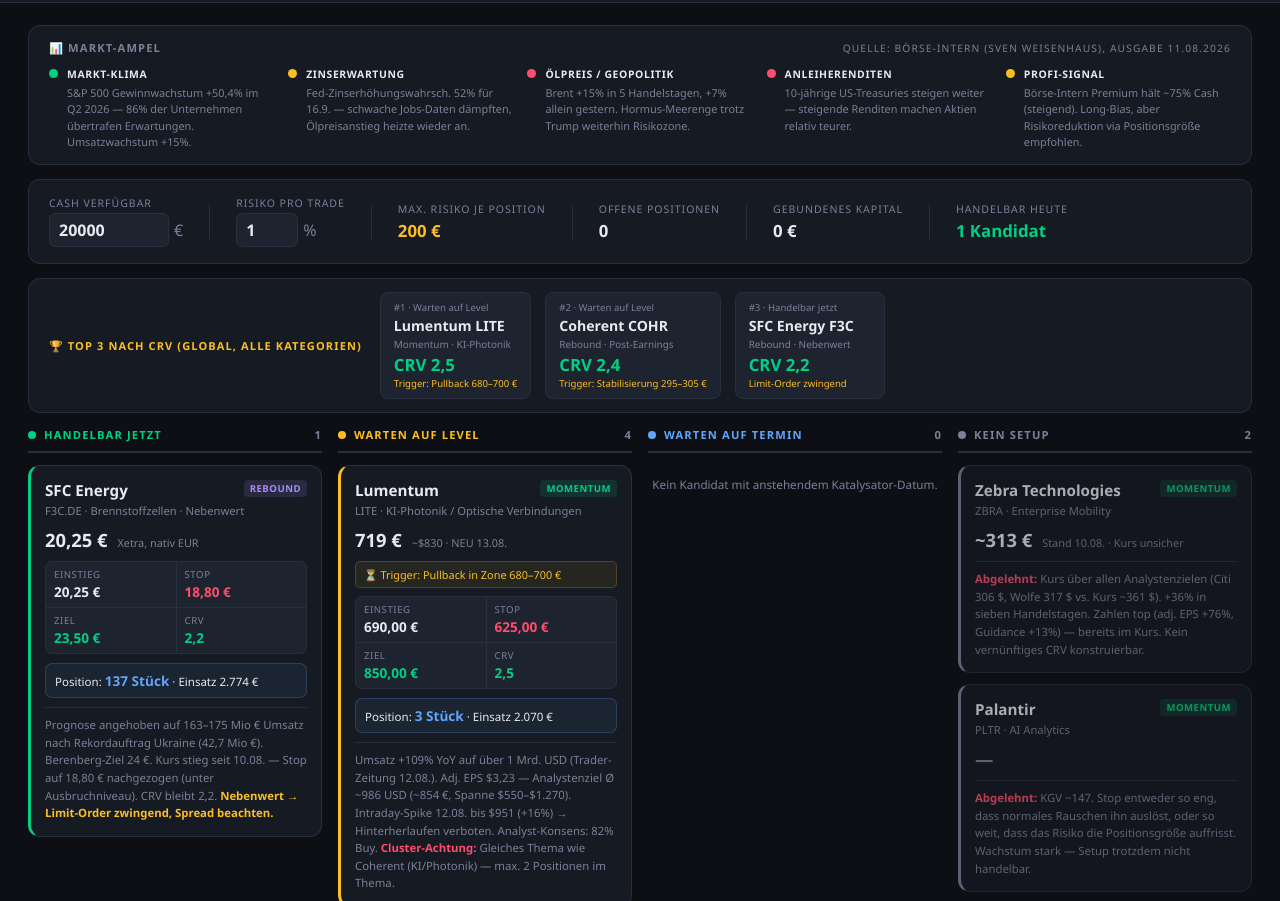
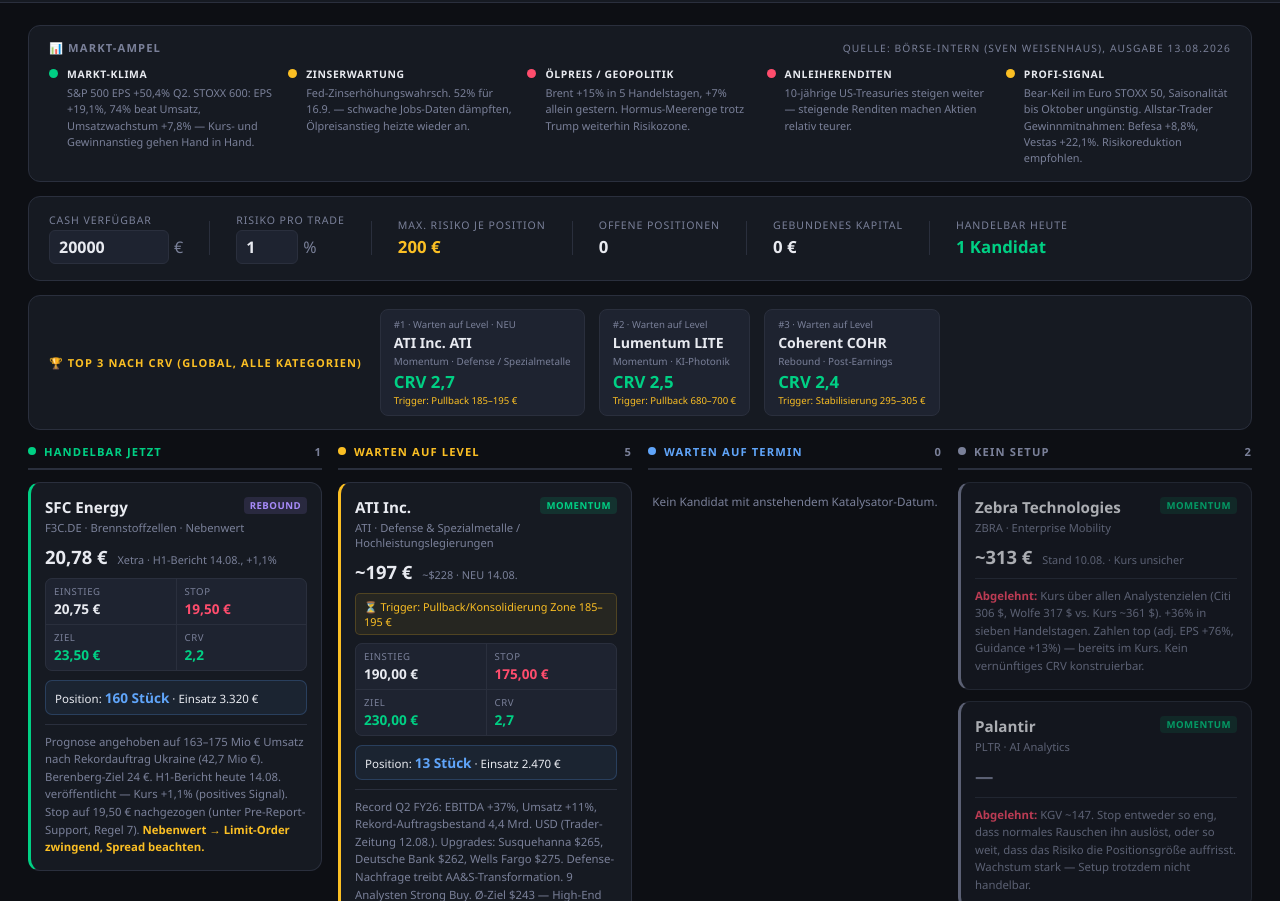
Before and after one commit to pxlt78/trading, a plain HTML site: page index.html in a window 1280 px wide. Shown: the part 59-960 px from the top of the page. Drawn offline with Linux system fonts and the light colour scheme.

Commit message:
Update 2026-08-14

```diff
--- a/index.html
+++ b/index.html
@@ -14,31 +14,20 @@
   .stand{background:var(--surface2);border:1px solid var(--border);border-radius:6px;padding:5px 12px;font-size:.75rem;color:var(--muted)}
   .stand b{color:var(--text)}
   .main{padding:22px 28px;max-width:1400px;margin:0 auto}
-
-  /* PORTFOLIO BAR */
   .pf{background:var(--surface);border:1px solid var(--border);border-radius:12px;padding:16px 20px;margin-bottom:14px;display:flex;gap:26px;align-items:center;flex-wrap:wrap}
   .pf-item{display:flex;flex-direction:column;gap:3px}
   .pf-label{font-size:.66rem;color:var(--muted);text-transform:uppercase;letter-spacing:.09em}
   .pf-val{font-size:1.05rem;font-weight:700}
-  .pf input{background:var(--surface2);border:1px solid var(--border);border-radius:6px;color:var(--text);
-  padding:5px 9px;font-size:1rem;font-weight:700;width:120px;font-family:inherit}
+  .pf input{background:var(--surface2);border:1px solid var(--border);border-radius:6px;color:var(--text);padding:5px 9px;font-size:1rem;font-weight:700;width:120px;font-family:inherit}
   .pf input:focus{outline:none;border-color:var(--blue)}
   .pf-sep{width:1px;height:34px;background:var(--border)}
-
-  .warn{background:rgba(255,77,109,.08);border:1px solid rgba(255,77,109,.3);border-radius:10px;
-  padding:11px 16px;margin-bottom:20px;font-size:.8rem;color:var(--red);display:none}
+  .warn{background:rgba(255,77,109,.08);border:1px solid rgba(255,77,109,.3);border-radius:10px;padding:11px 16px;margin-bottom:20px;font-size:.8rem;color:var(--red);display:none}
   .warn.on{display:block}
-
-  /* COLUMNS */
   .grid{display:grid;grid-template-columns:1fr 1fr 1fr 1fr;gap:16px;margin-bottom:24px}
-  .col-title{display:flex;align-items:center;gap:8px;font-size:.7rem;font-weight:700;text-transform:uppercase;
-  letter-spacing:.1em;margin-bottom:12px;padding-bottom:9px;border-bottom:2px solid var(--border)}
+  .col-title{display:flex;align-items:center;gap:8px;font-size:.7rem;font-weight:700;text-transform:uppercase;letter-spacing:.1em;margin-bottom:12px;padding-bottom:9px;border-bottom:2px solid var(--border)}
   .col-title .dot{width:8px;height:8px;border-radius:50%}
   .col-count{margin-left:auto;color:var(--muted);font-weight:600}
-
-  /* CARD */
-  .card{background:var(--surface);border:1px solid var(--border);border-radius:12px;padding:14px;margin-bottom:11px;
-  border-left:3px solid var(--border)}
+  .card{background:var(--surface);border:1px solid var(--border);border-radius:12px;padding:14px;margin-bottom:11px;border-left:3px solid var(--border)}
   .card.go{border-left-color:var(--green)}
   .card.lvl{border-left-color:var(--yellow)}
   .card.evt{border-left-color:var(--blue)}
@@ -52,33 +41,23 @@
   .co{font-size:.7rem;color:var(--muted);margin-bottom:9px}
   .px{font-size:1.15rem;font-weight:700;margin-bottom:9px}
   .px small{font-size:.68rem;color:var(--muted);font-weight:400;margin-left:5px}
-
-  /* SETUP GRID */
-  .setup{display:grid;grid-template-columns:1fr 1fr;gap:1px;background:var(--border);border:1px solid var(--border);
-  border-radius:7px;overflow:hidden;margin-bottom:9px}
+  .setup{display:grid;grid-template-columns:1fr 1fr;gap:1px;background:var(--border);border:1px solid var(--border);border-radius:7px;overflow:hidden;margin-bottom:9px}
   .su{background:var(--surface2);padding:6px 8px}
   .su-l{font-size:.6rem;color:var(--muted);text-transform:uppercase;letter-spacing:.06em}
   .su-v{font-size:.85rem;font-weight:700;margin-top:1px}
   .crv-ok{color:var(--green)} .crv-mid{color:var(--yellow)} .crv-bad{color:var(--red)}
-
-  .size{background:rgba(96,165,250,.07);border:1px solid rgba(96,165,250,.22);border-radius:7px;
-  padding:7px 9px;margin-bottom:9px;font-size:.72rem}
+  .size{background:rgba(96,165,250,.07);border:1px solid rgba(96,165,250,.22);border-radius:7px;padding:7px 9px;margin-bottom:9px;font-size:.72rem}
   .size b{color:var(--blue);font-size:.85rem}
   .note{font-size:.71rem;color:var(--muted);line-height:1.55;border-top:1px solid var(--border);padding-top:8px}
-  .trigger{font-size:.68rem;color:var(--yellow);margin-bottom:8px;padding:5px 8px;background:rgba(251,191,36,.07);
-  border-radius:5px;border:1px solid rgba(251,191,36,.2)}
-
-  /* BOTTOM */
+  .trigger{font-size:.68rem;color:var(--yellow);margin-bottom:8px;padding:5px 8px;background:rgba(251,191,36,.07);border-radius:5px;border:1px solid rgba(251,191,36,.2)}
   .bot{display:grid;grid-template-columns:1.4fr 1fr;gap:18px}
   .panel{background:var(--surface);border:1px solid var(--border);border-radius:12px;padding:18px}
   table{width:100%;border-collapse:collapse;font-size:.75rem}
-  th{text-align:left;color:var(--muted);font-size:.63rem;text-transform:uppercase;letter-spacing:.07em;
-  padding:6px 7px;border-bottom:1px solid var(--border);font-weight:600}
+  th{text-align:left;color:var(--muted);font-size:.63rem;text-transform:uppercase;letter-spacing:.07em;padding:6px 7px;border-bottom:1px solid var(--border);font-weight:600}
   td{padding:7px;border-bottom:1px solid var(--border)}
   tr:last-child td{border-bottom:none}
   .log-in{display:grid;grid-template-columns:1fr 68px 68px 78px 34px;gap:6px;margin-top:11px}
-  .log-in input{background:var(--surface2);border:1px solid var(--border);border-radius:5px;color:var(--text);
-  padding:6px 8px;font-size:.73rem;font-family:inherit;min-width:0}
+  .log-in input{background:var(--surface2);border:1px solid var(--border);border-radius:5px;color:var(--text);padding:6px 8px;font-size:.73rem;font-family:inherit;min-width:0}
   .log-in input:focus{outline:none;border-color:var(--blue)}
   .log-in button{background:var(--blue);border:none;border-radius:5px;color:#0d0f14;font-weight:700;cursor:pointer;font-size:.9rem}
   .del{background:none;border:none;color:var(--muted);cursor:pointer;font-size:.85rem;padding:0 3px}
@@ -87,8 +66,6 @@
   .rules{font-size:.73rem;color:var(--muted);line-height:1.95}
   .rules b{color:var(--text)}
   footer{padding:15px 28px;border-top:1px solid var(--border);font-size:.67rem;color:#4a5070;text-align:center;margin-top:24px}
-
-  /* MARKTAMPEL */
   .ampel{background:var(--surface);border:1px solid var(--border);border-radius:12px;padding:14px 20px;margin-bottom:14px}
   .ampel-hd{display:flex;align-items:center;gap:8px;font-size:.7rem;font-weight:700;text-transform:uppercase;letter-spacing:.1em;margin-bottom:12px;color:var(--muted)}
   .ampel-src{font-weight:400;font-size:.64rem;margin-left:auto;color:var(--muted)}
@@ -99,8 +76,6 @@
   .dot-g{width:9px;height:9px;border-radius:50%;background:var(--green);flex-shrink:0;margin-top:2px}
   .dot-y{width:9px;height:9px;border-radius:50%;background:var(--yellow);flex-shrink:0;margin-top:2px}
   .dot-r{width:9px;height:9px;border-radius:50%;background:var(--red);flex-shrink:0;margin-top:2px}
-
-  /* TOP-CRV */
   .topcrv{background:var(--surface);border:1px solid var(--border);border-radius:12px;padding:13px 20px;margin-bottom:14px;display:flex;gap:14px;align-items:center;flex-wrap:wrap}
   .topcrv-title{font-size:.69rem;font-weight:700;text-transform:uppercase;letter-spacing:.1em;color:var(--yellow);white-space:nowrap;margin-right:4px}
   .crv-badge{background:var(--surface2);border:1px solid var(--border);border-radius:8px;padding:8px 13px;min-width:150px}
@@ -109,8 +84,6 @@
   .crv-b-cat{font-size:.62rem;color:var(--muted);margin:2px 0}
   .crv-b-val{font-size:1.05rem;font-weight:700;color:var(--green)}
   .crv-b-status{font-size:.6rem;color:var(--yellow);margin-top:1px}
-
-  /* SPEKULATIV */
   .spek{background:var(--surface);border:1px solid rgba(167,139,250,.25);border-radius:12px;padding:16px 20px;margin-bottom:24px}
   .spek-hd{display:flex;align-items:center;gap:8px;font-size:.7rem;font-weight:700;text-transform:uppercase;letter-spacing:.1em;color:var(--purple);margin-bottom:12px}
   .spek-empty{color:var(--muted);font-size:.75rem;text-align:center;padding:18px 0;font-style:italic}
@@ -124,8 +97,8 @@
     <span style="font-size:1.25rem">📡</span><h1>Trading Radar</h1>
   </div>
   <div style="display:flex;gap:11px;align-items:center">
-    <span class="stand">Stand: <b id="stand">13.08.2026</b> · Quelle: aktienmagazin.de / Börse-Intern / TraderFox</span>
-    <span class="stand">EUR/USD <b>1,1538</b></span>
+    <span class="stand">Stand: <b id="stand">14.08.2026</b> · Quelle: aktienmagazin.de / Börse-Intern / TraderFox</span>
+    <span class="stand">EUR/USD <b>1,1536</b></span>
   </div>
 </header>
 
@@ -135,14 +108,14 @@
   <div class="ampel">
     <div class="ampel-hd">
       📊 Markt-Ampel
-      <span class="ampel-src">Quelle: Börse-Intern (Sven Weisenhaus), Ausgabe 11.08.2026</span>
+      <span class="ampel-src">Quelle: Börse-Intern (Sven Weisenhaus), Ausgabe 13.08.2026</span>
     </div>
     <div class="ampel-grid">
       <div class="ampel-item">
         <div class="dot-g"></div>
         <div>
           <div class="ampel-lbl">Markt-Klima</div>
-          <div class="ampel-txt">S&amp;P 500 Gewinnwachstum +50,4% im Q2 2026 — 86% der Unternehmen übertrafen Erwartungen. Umsatzwachstum +15%.</div>
+          <div class="ampel-txt">S&amp;P 500 EPS +50,4% Q2. STOXX 600: EPS +19,1%, 74% beat Umsatz, Umsatzwachstum +7,8% — Kurs- und Gewinnanstieg gehen Hand in Hand.</div>
         </div>
       </div>
       <div class="ampel-item">
@@ -170,7 +143,7 @@
         <div class="dot-y"></div>
         <div>
           <div class="ampel-lbl">Profi-Signal</div>
-          <div class="ampel-txt">Börse-Intern Premium hält ~75% Cash (steigend). Long-Bias, aber Risikoreduktion via Positionsgröße empfohlen.</div>
+          <div class="ampel-txt">Bear-Keil im Euro STOXX 50, Saisonalität bis Oktober ungünstig. Allstar-Trader Gewinnmitnahmen: Befesa +8,8%, Vestas +22,1%. Risikoreduktion empfohlen.</div>
         </div>
       </div>
     </div>
@@ -219,25 +192,25 @@
   <div class="topcrv">
     <span class="topcrv-title">🏆 Top 3 nach CRV (global, alle Kategorien)</span>
     <div class="crv-badge">
-      <div class="crv-b-rank">#1 · Warten auf Level</div>
+      <div class="crv-b-rank">#1 · Warten auf Level · NEU</div>
+      <div class="crv-b-tk">ATI Inc. ATI</div>
+      <div class="crv-b-cat">Momentum · Defense / Spezialmetalle</div>
+      <div class="crv-b-val">CRV 2,7</div>
+      <div class="crv-b-status">Trigger: Pullback 185–195 €</div>
+    </div>
+    <div class="crv-badge">
+      <div class="crv-b-rank">#2 · Warten auf Level</div>
       <div class="crv-b-tk">Lumentum LITE</div>
       <div class="crv-b-cat">Momentum · KI-Photonik</div>
       <div class="crv-b-val">CRV 2,5</div>
       <div class="crv-b-status">Trigger: Pullback 680–700 €</div>
     </div>
     <div class="crv-badge">
-      <div class="crv-b-rank">#2 · Warten auf Level</div>
+      <div class="crv-b-rank">#3 · Warten auf Level</div>
       <div class="crv-b-tk">Coherent COHR</div>
       <div class="crv-b-cat">Rebound · Post-Earnings</div>
       <div class="crv-b-val">CRV 2,4</div>
       <div class="crv-b-status">Trigger: Stabilisierung 295–305 €</div>
-    </div>
-    <div class="crv-badge">
-      <div class="crv-b-rank">#3 · Handelbar jetzt</div>
-      <div class="crv-b-tk">SFC Energy F3C</div>
-      <div class="crv-b-cat">Rebound · Nebenwert</div>
-      <div class="crv-b-val">CRV 2,2</div>
-      <div class="crv-b-status">Limit-Order zwingend</div>
     </div>
   </div>
 
@@ -252,18 +225,18 @@
       <div class="card go">
         <div class="c-top"><span class="tk">SFC Energy</span><span class="cat reb">Rebound</span></div>
         <div class="co">F3C.DE · Brennstoffzellen · Nebenwert</div>
-        <div class="px">20,25 € <small>Xetra, nativ EUR</small></div>
+        <div class="px">20,78 € <small>Xetra · H1-Bericht 14.08., +1,1%</small></div>
         <div class="setup">
-          <div class="su"><div class="su-l">Einstieg</div><div class="su-v">20,25 €</div></div>
-          <div class="su"><div class="su-l">Stop</div><div class="su-v" style="color:var(--red)">18,80 €</div></div>
+          <div class="su"><div class="su-l">Einstieg</div><div class="su-v">20,75 €</div></div>
+          <div class="su"><div class="su-l">Stop</div><div class="su-v" style="color:var(--red)">19,50 €</div></div>
           <div class="su"><div class="su-l">Ziel</div><div class="su-v" style="color:var(--green)">23,50 €</div></div>
           <div class="su"><div class="su-l">CRV</div><div class="su-v crv-ok">2,2</div></div>
         </div>
-        <div class="size" data-entry="20.25" data-stop="18.80">
+        <div class="size" data-entry="20.75" data-stop="19.50">
           Position: <b class="pos">–</b> · Einsatz <span class="cap">–</span>
         </div>
         <div class="note">Prognose angehoben auf 163–175 Mio € Umsatz nach Rekordauftrag Ukraine (42,7 Mio €). Berenberg-Ziel 24 €.
-        Kurs stieg seit 10.08. — Stop auf 18,80 € nachgezogen (unter Ausbruchniveau). CRV bleibt 2,2.
+        H1-Bericht heute 14.08. veröffentlicht — Kurs +1,1% (positives Signal). Stop auf 19,50 € nachgezogen (unter Pre-Report-Support, Regel 7).
         <b style="color:var(--yellow)">Nebenwert → Limit-Order zwingend, Spread beachten.</b></div>
       </div>
     </div>
@@ -271,12 +244,30 @@
     <!-- WARTEN AUF LEVEL -->
     <div>
       <div class="col-title"><div class="dot" style="background:var(--yellow)"></div>
-        <span style="color:var(--yellow)">Warten auf Level</span><span class="col-count">4</span></div>
+        <span style="color:var(--yellow)">Warten auf Level</span><span class="col-count">5</span></div>
+
+      <div class="card lvl">
+        <div class="c-top"><span class="tk">ATI Inc.</span><span class="cat mom">Momentum</span></div>
+        <div class="co">ATI · Defense &amp; Spezialmetalle / Hochleistungslegierungen</div>
+        <div class="px">~197 € <small>~$228 · NEU 14.08.</small></div>
+        <div class="trigger">⏳ Trigger: Pullback/Konsolidierung Zone 185–195 €</div>
+        <div class="setup">
+          <div class="su"><div class="su-l">Einstieg</div><div class="su-v">190,00 €</div></div>
+          <div class="su"><div class="su-l">Stop</div><div class="su-v" style="color:var(--red)">175,00 €</div></div>
+          <div class="su"><div class="su-l">Ziel</div><div class="su-v" style="color:var(--green)">230,00 €</div></div>
+          <div class="su"><div class="su-l">CRV</div><div class="su-v crv-ok">2,7</div></div>
+        </div>
+        <div class="size" data-entry="190" data-stop="175">
+          Position: <b class="pos">–</b> · Einsatz <span class="cap">–</span>
+        </div>
+        <div class="note">Record Q2 FY26: EBITDA +37%, Umsatz +11%, Rekord-Auftragsbestand 4,4 Mrd. USD (Trader-Zeitung 12.08.). Upgrades: Susquehanna $265, Deutsche Bank $262, Wells Fargo $275. Defense-Nachfrage treibt AA&amp;S-Transformation. 9 Analysten Strong Buy. Ø-Ziel $243 — High-End ($265–275) trägt CRV.
+        <b style="color:var(--red)">Post-Earnings-Lauf bereits gelaufen — Pullback zwingend abwarten. Cluster: zusammen mit CACI max. 2 Defense-Positionen.</b></div>
+      </div>
 
       <div class="card lvl">
         <div class="c-top"><span class="tk">Lumentum</span><span class="cat mom">Momentum</span></div>
         <div class="co">LITE · KI-Photonik / Optische Verbindungen</div>
-        <div class="px">719 € <small>~$830 · NEU 13.08.</small></div>
+        <div class="px">719 € <small>~$830 · 13.08.</small></div>
         <div class="trigger">⏳ Trigger: Pullback in Zone 680–700 €</div>
         <div class="setup">
           <div class="su"><div class="su-l">Einstieg</div><div class="su-v">690,00 €</div></div>
@@ -326,7 +317,7 @@
           Position: <b class="pos">–</b> · Einsatz <span class="cap">–</span>
         </div>
         <div class="note">Zahlen über Erwartung, FY27-Guidance angehoben, JPMorgan-Ziel 715 $ (~620 €). Kurs stieg leicht auf 558 € — Einstiegsniveau noch nicht erreicht.
-        Zacks-Gegenlesen nicht möglich (Quelle nicht erreichbar). <b>Nicht auf dem Hoch kaufen.</b></div>
+        <b style="color:var(--yellow)">Cluster mit ATI (Defense) — max. 2 Positionen gleichzeitig im Thema.</b></div>
       </div>
 
       <div class="card lvl">
@@ -386,7 +377,7 @@
       <span style="font-size:.9rem">⚡</span> Spekulativ (Small Caps · Max. 0,25% Risiko)
     </div>
     <div class="spek-empty">
-      Heute kein Kandidat aufgenommen — keine verfügbare Position hat alle 5 Prüfkriterien (reales Umsatzgeschäft, konkreter Katalysator, aktuelles Analyst-Buy, ausreichende Liquidität, kein >20%-Sprung) gleichzeitig erfüllt. Quellen Benzinga/MarketBeat waren heute nicht erreichbar.
+      Heute kein Kandidat aufgenommen. Benzinga/MarketBeat nicht direkt abrufbar — über Websearch gefundene Kandidaten: Alpha Teknova (TKNO, BTIG-Upgrade Buy $8) scheitert an Kriterium 4 (Liquidität, Micro-Cap). Kein weiterer Kandidat erfüllte alle 5 Prüfkriterien gleichzeitig.
     </div>
   </div>
 
@@ -426,13 +417,12 @@
 </div>
 
 <footer>
-  Trading Radar · Ideenquelle: aktienmagazin.de / TraderFox / Börse-Intern (stockstreet.de) · Kurse in EUR, umgerechnet zu 1,1538 USD/EUR<br>
+  Trading Radar · Ideenquelle: aktienmagazin.de / TraderFox / Börse-Intern (stockstreet.de) · Kurse in EUR, umgerechnet zu 1,1536 USD/EUR<br>
   Keine Anlageberatung. Alle Einstiegs-, Stop- und Zielmarken sind Vorschläge auf Basis öffentlicher Daten — die Entscheidung liegt bei dir.
 </footer>
 
 <script>
 const cash=document.getElementById('cash'), risk=document.getElementById('risk');
-
 function calc(){
   const c=parseFloat(cash.value)||0, r=parseFloat(risk.value)||0;
   const riskEur=c*r/100;
@@ -450,11 +440,8 @@
   save();
 }
 cash.oninput=calc; risk.oninput=calc;
-
-/* TRADE LOG */
 let log=[];
 try{ log=JSON.parse(localStorage.getItem('tr_log')||'[]'); }catch(e){ log=[]; }
-
 function renderLog(){
   const b=document.getElementById('logBody');
   if(!log.length){ b.innerHTML='<tr><td colspan="5" class="empty">Noch keine Trades erfasst</td></tr>'; }
@@ -481,9 +468,7 @@
   save(); renderLog();
 }
 function delLog(i){ log.splice(i,1); save(); renderLog(); }
-
-/* CLUSTER */
-const themes={'CACI':'Defense','SFC':'Energie','ZEBRA':'KI/Tech','COHERENT':'KI/Tech','COHR':'KI/Tech',
+const themes={'CACI':'Defense','ATI':'Defense','SFC':'Energie','ZEBRA':'KI/Tech','COHERENT':'KI/Tech','COHR':'KI/Tech',
 'PALANTIR':'KI/Tech','PLTR':'KI/Tech','DIGITAL':'KI/Tech','APPS':'KI/Tech','NVIDIA':'KI/Tech','NVDA':'KI/Tech',
 'LUMENTUM':'KI/Tech','LITE':'KI/Tech'};
 function checkCluster(){
@@ -495,12 +480,11 @@
   const hit=Object.entries(cnt).filter(([,v])=>v>2);
   const w=document.getElementById('warn');
   if(hit.length){
-    w.innerHTML='⚠ <b>Cluster-Risiko:</b> '+hit.map(([k,v])=>`${v} Positionen im Thema „${k}"`).join(', ')+
+    w.innerHTML='⚠ <b>Cluster-Risiko:</b> '+hit.map(([k,v])=>`${v} Positionen im Thema „${k}“`).join(', ')+
     ' — diese Werte fallen im Zweifel gemeinsam. Regel 6: max. 2 pro Thema.';
     w.classList.add('on');
   } else w.classList.remove('on');
 }
-
 function save(){
   try{
     localStorage.setItem('tr_log',JSON.stringify(log));
@@ -512,7 +496,6 @@
   if(localStorage.getItem('tr_cash')) cash.value=localStorage.getItem('tr_cash');
   if(localStorage.getItem('tr_risk')) risk.value=localStorage.getItem('tr_risk');
 }catch(e){}
-
 calc(); renderLog();
 </script>
 </body>
```
